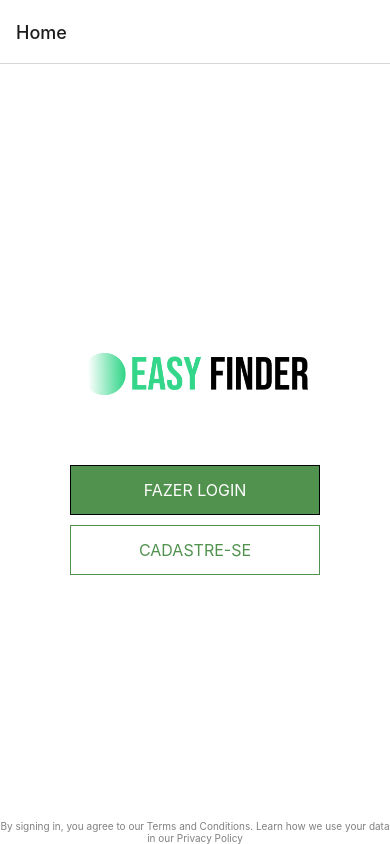
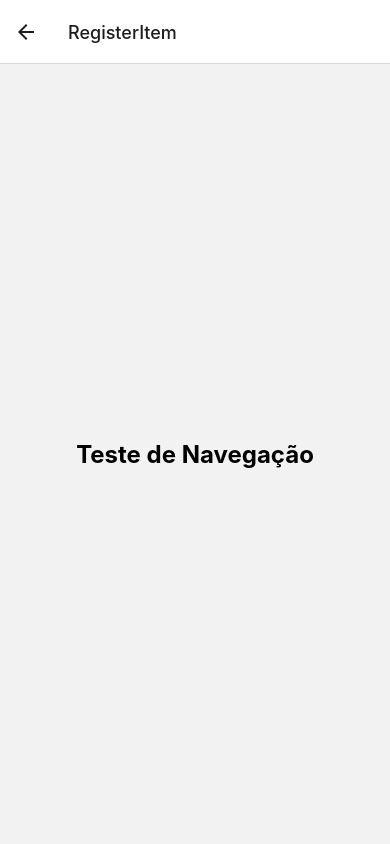
Before and after one commit to pk-anderson/EasyFinder-Front-End, a React Native app: screen /RegisterItem in a window 390 px wide. Built offline with nearby package versions, Linux system fonts and the light colour scheme.

Commit message:
add navigation to AppBarTop

```diff
--- a/App.tsx
+++ b/App.tsx
@@ -10,6 +10,7 @@ import SignupScreen from './src/screens/SignUpScreen';
 import { RootStackParamList } from './routes';
 import DashboardScreen from './src/screens/DashBoard';
 import LostItemScreen from './src/screens/LostItemScreen'
+import RegisterItemScreen from './src/screens/RegisterItem';
 
 const logoImage = require('./src/assets/logo.png');
 
@@ -24,6 +25,7 @@ export default function App() {
         <Stack.Screen name="SignUp" component={SignupScreen} />
         <Stack.Screen name="Dashboard" component={DashboardScreen} />
         <Stack.Screen name="LostItem" component={LostItemScreen} />
+        <Stack.Screen name="RegisterItem" component={RegisterItemScreen} />
       </Stack.Navigator>
     </NavigationContainer>
   );
--- a/routes.tsx
+++ b/routes.tsx
@@ -12,4 +12,5 @@ export type RootStackParamList = {
     contact: string;
     imagePath?: ImageSourcePropType;
   };
+  RegisterItem: undefined;
 };
--- a/src/components/AppBarTop/index.tsx
+++ b/src/components/AppBarTop/index.tsx
@@ -4,14 +4,16 @@ import menuImg from '../../assets/menu-aberto.png';
 import { deviceDimensions } from "../../global/dimesion";
 import { styles } from './style';
 const logoImage = require('../../assets/logo.png');
+import { NativeStackNavigationProp } from '@react-navigation/native-stack';
+import { RootStackParamList } from "../../../routes";
 
 type AppTopBarProps = {
-  // Adicione as propriedades necessárias
+  navigation: NativeStackNavigationProp<RootStackParamList, 'Dashboard'>;
 };
 
 
 
-const AppTopBar: React.FC<AppTopBarProps> = () => {
+const AppTopBar: React.FC<AppTopBarProps> = ({ navigation }) => {
   const [isMenuOpen, setIsMenuOpen] = useState(false);
 
   const handleMenuToggle = () => {
@@ -28,6 +30,9 @@ const AppTopBar: React.FC<AppTopBarProps> = () => {
     console.log('Logout');
   };
 
+  const handleRegisterItem = () => {
+    navigation.navigate('RegisterItem');
+  };
 
 
   return (
@@ -52,6 +57,10 @@ const AppTopBar: React.FC<AppTopBarProps> = () => {
             <Text style={styles.menuItemText}>Visualizar Perfil</Text>
           </TouchableOpacity>
 
+          <TouchableOpacity style={styles.menuItem} onPress={handleRegisterItem}>
+            <Text style={styles.menuItemText}>Cadastrar Item</Text>
+          </TouchableOpacity>
+
           <TouchableOpacity style={styles.menuItem} onPress={handleLogout}>
             <Text style={styles.menuItemText}>Logout</Text>
           </TouchableOpacity>
--- a/src/screens/DashBoard.tsx
+++ b/src/screens/DashBoard.tsx
@@ -63,22 +63,17 @@ export default function DashboardScreen({ navigation }: DashboardScreenProps) {
     );
 
     return (
-        <BaseScreen children={[
-            <View style={styles.container} key={"topContent"}>
-                <AppTopBar />
-                {/* <Button onPress={handleItemPress} text="Ver Item" /> */}
+      <BaseScreen>
+        <View style={styles.container}>
+          <AppTopBar navigation={navigation} />
           <View style={{ height: 0 }}></View>
           <SearchBar />
-            </View>,
-            <FlatList
-                key={"BodyContent"}
-                keyExtractor={keyExtractor}
-                data={mockedData}
-                renderItem={renderItem}
-            />
-        ]} />
+        </View>
+        <FlatList keyExtractor={keyExtractor} data={mockedData} renderItem={renderItem} />
+      </BaseScreen>
     );
   }
+
 
 const styles = StyleSheet.create({
     container: {
--- /dev/null
+++ b/src/screens/RegisterItem.tsx
@@ -0,0 +1,28 @@
+import React from 'react';
+import { View, Text, StyleSheet } from 'react-native';
+
+interface Props {
+  // Defina as propriedades necessárias para a página aqui
+}
+
+const RegisterItemScreen: React.FC<Props> = () => {
+  return (
+    <View style={styles.container}>
+      <Text style={styles.text}>Teste de Navegação</Text>
+    </View>
+  );
+};
+
+const styles = StyleSheet.create({
+  container: {
+    flex: 1,
+    justifyContent: 'center',
+    alignItems: 'center',
+  },
+  text: {
+    fontSize: 24,
+    fontWeight: 'bold',
+  },
+});
+
+export default RegisterItemScreen;
```
Lines whose indentation alone changed are shown as unchanged.
